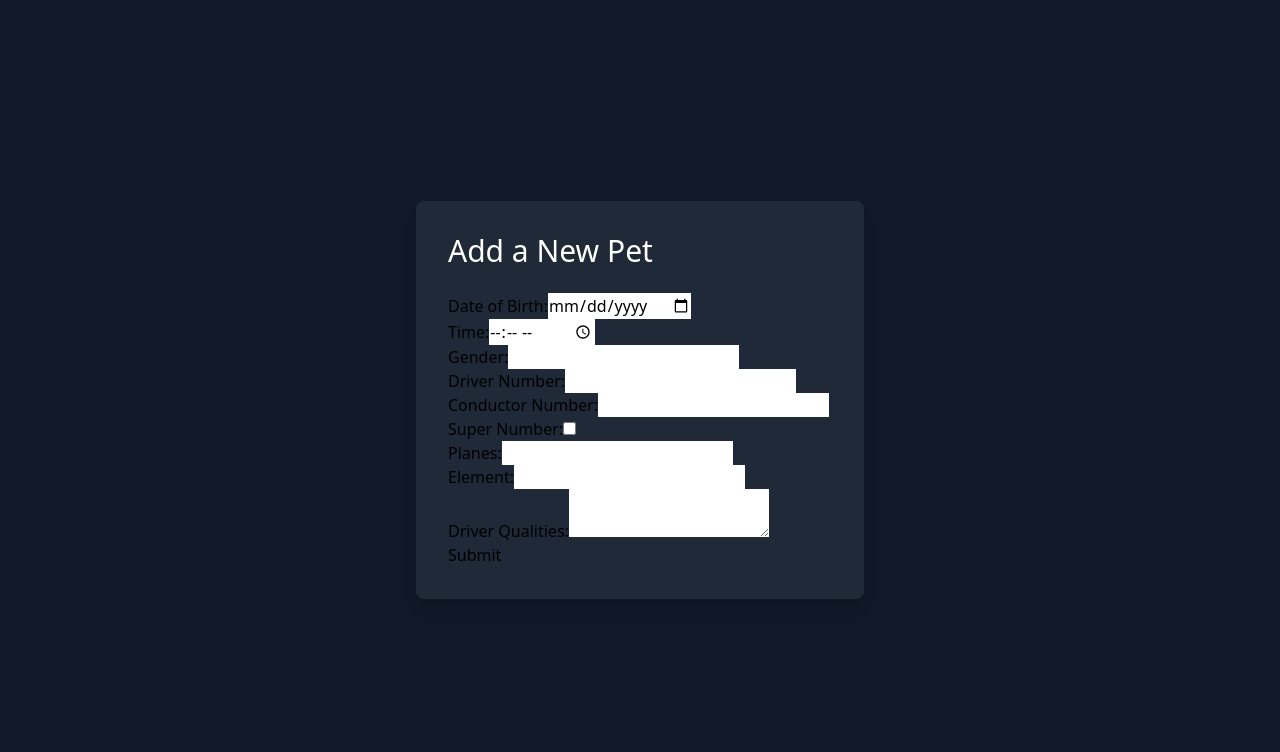
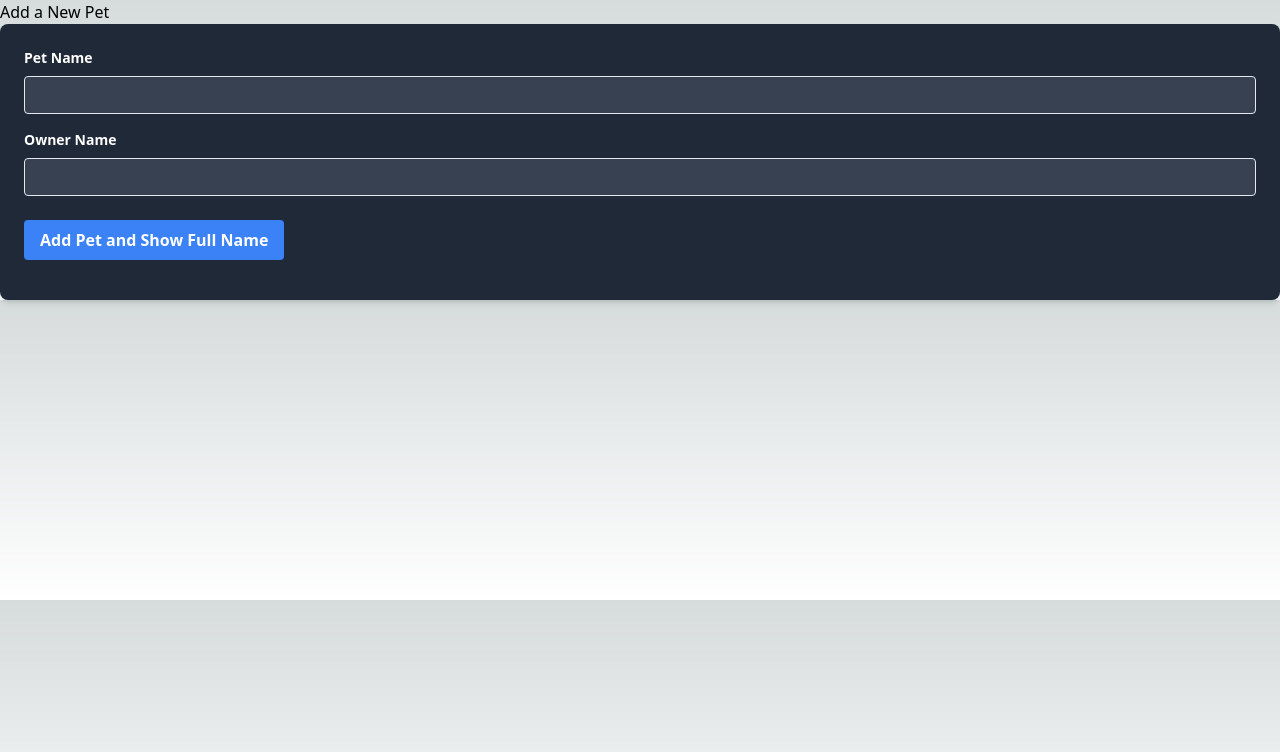
Before and after one commit to caelumpirata/NextJs, a Next.js app: page / in a window 1280 px wide. Shown: the top 752 px of the page. Built offline with nearby package versions, Linux system fonts and the light colour scheme.

Commit message:
addin full name save feature in pet form

```diff
--- a/components/NewForm.js
+++ b/components/NewForm.js
@@ -34,34 +34,31 @@ const NewForm = () => {
   };
 
   return (
-    <form onSubmit={handleSubmit} className="bg-gray-800 rounded-lg overflow-hidden shadow-md p-6">
-      <div className="mb-4">
-        <label htmlFor="date" className="block text-white text-sm font-bold mb-2">Date</label>
+    <form onSubmit={handleSubmit}>
+      <div>
+        <label htmlFor="date">Date</label>
         <input
           type="date"
           id="date"
           value={date}
           onChange={(e) => setDate(e.target.value)}
-          className="bg-gray-700 appearance-none border rounded w-full py-2 px-3 text-white leading-tight focus:outline-none focus:bg-gray-600"
         />
       </div>
-      <div className="mb-4">
-        <label htmlFor="time" className="block text-white text-sm font-bold mb-2">Time</label>
+      <div>
+        <label htmlFor="time" >Time</label>
         <input
           type="time"
           id="time"
           value={time}
           onChange={(e) => setTime(e.target.value)}
-          className="bg-gray-700 appearance-none border rounded w-full py-2 px-3 text-white leading-tight focus:outline-none focus:bg-gray-600"
         />
       </div>
       <div className="mb-6">
-        <label htmlFor="gender" className="block text-white text-sm font-bold mb-2">Gender</label>
+        <label htmlFor="gender" >Gender</label>
         <select
           id="gender"
           value={gender}
           onChange={(e) => setGender(e.target.value)}
-          className="bg-gray-700 appearance-none border rounded w-full py-2 px-3 text-white leading-tight focus:outline-none focus:bg-gray-600"
         >
           <option value="">Select gender</option>
           <option value="male">Male</option>
@@ -70,7 +67,7 @@ const NewForm = () => {
         </select>
       </div>
       {message && <p className="text-sm text-green-500">{message}</p>}
-      <button type="submit" className="bg-blue-500 hover:bg-blue-700 text-white font-bold py-2 px-4 rounded focus:outline-none focus:shadow-outline">
+      <button type="submit">
         Save Data
       </button>
     </form>
--- a/components/PetForm.js
+++ b/components/PetForm.js
@@ -1,12 +1,82 @@
+// import { useState } from 'react';
+
+// const PetForm = () => {
+//   const [petName, setPetName] = useState('');
+//   const [ownerName, setOwnerName] = useState('');
+//   const [message, setMessage] = useState('');
+
+//   const handleSubmit = async (e) => {
+//     e.preventDefault();
+//     setMessage('');
+
+//     try {
+//       const response = await fetch('/api/pets', {
+//         method: 'POST',
+//         headers: {
+//           'Content-Type': 'application/json',
+//         },
+//         body: JSON.stringify({ petName, ownerName }),
+//       });
+
+//       if (!response.ok) {
+//         const result = await response.json();
+//         throw new Error(result.error || 'Something went wrong');
+//       }
+
+//       setMessage('Pet added successfully!');
+//       setPetName('');
+//       setOwnerName('');
+//     } catch (err) {
+//       setMessage(err.message);
+//     }
+//   };
+
+//   return (
+//     <form onSubmit={handleSubmit} className="bg-gray-800 rounded-lg overflow-hidden shadow-md p-6">
+//       <div className="mb-4">
+//         <label htmlFor="petName" className="block text-white text-sm font-bold mb-2">Pet Name</label>
+//         <input
+//           type="text"
+//           id="petName"
+//           value={petName}
+//           onChange={(e) => setPetName(e.target.value)}
+//           className="bg-gray-700 appearance-none border rounded w-full py-2 px-3 text-white leading-tight focus:outline-none focus:bg-gray-600"
+//         />
+//       </div>
+//       <div className="mb-6">
+//         <label htmlFor="ownerName" className="block text-white text-sm font-bold mb-2">Owner Name</label>
+//         <input
+//           type="text"
+//           id="ownerName"
+//           value={ownerName}
+//           onChange={(e) => setOwnerName(e.target.value)}
+//           className="bg-gray-700 appearance-none border rounded w-full py-2 px-3 text-white leading-tight focus:outline-none focus:bg-gray-600"
+//         />
+//       </div>
+//       {message && <p className="text-sm text-green-500">{message}</p>}
+//       <button type="submit" className="bg-blue-500 hover:bg-blue-700 text-white font-bold py-2 px-4 rounded focus:outline-none focus:shadow-outline">
+//         Add Pet
+//       </button>
+//     </form>
+//   );
+// };
+
+// export default PetForm;
+
+
+
 import { useState } from 'react';
 
 const PetForm = () => {
   const [petName, setPetName] = useState('');
   const [ownerName, setOwnerName] = useState('');
+  const [fullName, setFullName] = useState('');
   const [message, setMessage] = useState('');
 
-  const handleSubmit = async (e) => {
-    e.preventDefault();
+  const handleButtonClick = async () => {
+    const calculatedFullName = `${petName} ${ownerName}`;
+    setFullName(calculatedFullName);
+
     setMessage('');
 
     try {
@@ -15,7 +85,7 @@ const PetForm = () => {
         headers: {
           'Content-Type': 'application/json',
         },
-        body: JSON.stringify({ petName, ownerName }),
+        body: JSON.stringify({ petName, ownerName, fullName: calculatedFullName }),
       });
 
       if (!response.ok) {
@@ -32,7 +102,7 @@ const PetForm = () => {
   };
 
   return (
-    <form onSubmit={handleSubmit} className="bg-gray-800 rounded-lg overflow-hidden shadow-md p-6">
+    <form onSubmit={(e) => e.preventDefault()} className="bg-gray-800 rounded-lg overflow-hidden shadow-md p-6">
       <div className="mb-4">
         <label htmlFor="petName" className="block text-white text-sm font-bold mb-2">Pet Name</label>
         <input
@@ -53,10 +123,17 @@ const PetForm = () => {
           className="bg-gray-700 appearance-none border rounded w-full py-2 px-3 text-white leading-tight focus:outline-none focus:bg-gray-600"
         />
       </div>
+      <div className="mb-4">
+        <button
+          type="button"
+          onClick={handleButtonClick}
+          className="bg-blue-500 hover:bg-blue-700 text-white font-bold py-2 px-4 rounded focus:outline-none focus:shadow-outline"
+        >
+          Add Pet and Show Full Name
+        </button>
+      </div>
+      {fullName && <p className="text-white">Full Name: {fullName}</p>}
       {message && <p className="text-sm text-green-500">{message}</p>}
-      <button type="submit" className="bg-blue-500 hover:bg-blue-700 text-white font-bold py-2 px-4 rounded focus:outline-none focus:shadow-outline">
-        Add Pet
-      </button>
     </form>
   );
 };
--- a/pages/api/pets.js
+++ b/pages/api/pets.js
@@ -1,13 +1,33 @@
+// import { sql } from '@vercel/postgres';
+
+// export default async function handler(req, res) {
+//   if (req.method === 'POST') {
+//     try {
+//       const { petName, ownerName } = req.body;
+//       if (!petName || !ownerName) {
+//         return res.status(400).json({ error: 'Pet and owner names are required' });
+//       }
+//       await sql`INSERT INTO Pets (Name, Owner) VALUES (${petName}, ${ownerName});`;
+//       return res.status(201).json({ message: 'Pet added successfully' });
+//     } catch (error) {
+//       return res.status(500).json({ error: error.message });
+//     }
+//   } else {
+//     res.setHeader('Allow', ['POST']);
+//     res.status(405).end(`Method ${req.method} Not Allowed`);
+//   }
+// }
+
 import { sql } from '@vercel/postgres';
 
 export default async function handler(req, res) {
   if (req.method === 'POST') {
     try {
-      const { petName, ownerName } = req.body;
+      const { petName, ownerName, fullName } = req.body; // Receive full name from request body
       if (!petName || !ownerName) {
         return res.status(400).json({ error: 'Pet and owner names are required' });
       }
-      await sql`INSERT INTO Pets (Name, Owner) VALUES (${petName}, ${ownerName});`;
+      await sql`INSERT INTO Pets (Name, Owner, FullName) VALUES (${petName}, ${ownerName}, ${fullName});`; // Insert full name into database
       return res.status(201).json({ message: 'Pet added successfully' });
     } catch (error) {
       return res.status(500).json({ error: error.message });
--- a/pages/index.js
+++ b/pages/index.js
@@ -4,12 +4,12 @@ import NumerologyForm from '@/components/NumerologyForm';
 
 const Home = () => {
   return (
-    <div className="bg-gray-900 min-h-screen flex items-center justify-center">
-      <div className="max-w-md w-full bg-gray-800 p-8 rounded-lg shadow-lg">
-        <h1 className="text-3xl text-white mb-6">Add a New Pet</h1>
-        {/* <PetForm /> */}
+    <div>
+      <div >
+        <h1 >Add a New Pet</h1>
+        <PetForm />
         {/* <NewForm /> */}
-        <NumerologyForm />
+        {/* <NumerologyForm /> */}
 
       </div>
     </div>
```
Also changed, not shown: components/NumerologyForm.js (line endings or trailing spaces).
